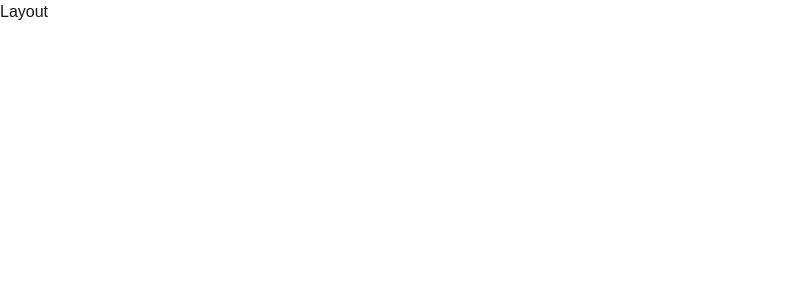
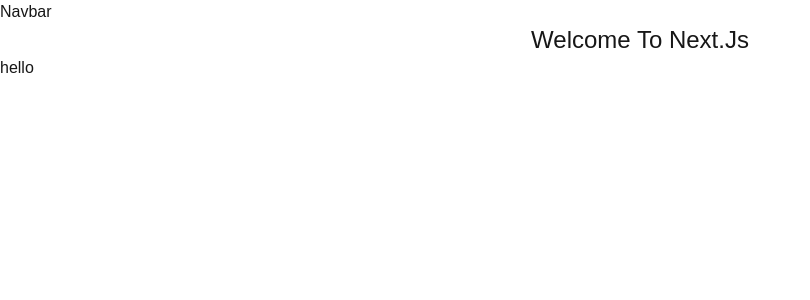
Before and after one commit to Abhay-0103/Next.js-16, a Next.js app: page / in a window 1280 px wide. Shown: the top 300 px of the page, without its empty margins (0-810 px from the left). Built offline with nearby package versions, Linux system fonts and the light colour scheme.

Commit message:
add routing for  error boundary, layout structure, and loader component

```diff
--- /dev/null
+++ b/app/(root)/about/error.tsx
@@ -0,0 +1,30 @@
+'use client' // Error boundaries must be Client Components
+
+import { useEffect } from 'react'
+
+export default function Error({
+                                  error,
+                                  reset,
+                              }: {
+    error: Error & { digest?: string }
+    reset: () => void
+}) {
+    useEffect(() => {
+        // Log the error to an error reporting service
+        console.error(error)
+    }, [error])
+
+    return (
+        <div>
+            <h2>Something went wrong!</h2>
+            <button
+                onClick={
+                    // Attempt to recover by trying to re-render the segment
+                    () => reset()
+                }
+            >
+                Try again
+            </button>
+        </div>
+    )
+}
--- a/app/(root)/layout.tsx
+++ b/app/(root)/layout.tsx
@@ -1,8 +1,11 @@
 import React from 'react'
 
-const Layout = () => {
+const Layout = ({ children } : { children: React.ReactNode }) => {
     return (
-        <div>Layout</div>
+        <div>
+            <p>Navbar</p>
+            {children}
+        </div>
     )
 }
 export default Layout
--- /dev/null
+++ b/app/loader.tsx
@@ -0,0 +1,8 @@
+import React from 'react'
+
+const Loader = () => {
+    return (
+        <div>___ Spinner ___</div>
+    )
+}
+export default Loader
```
